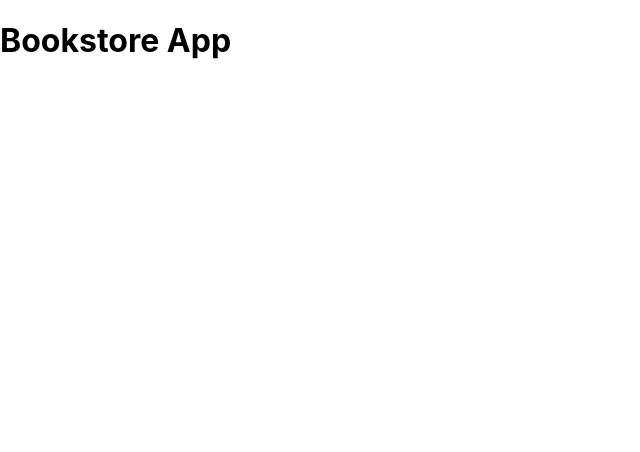
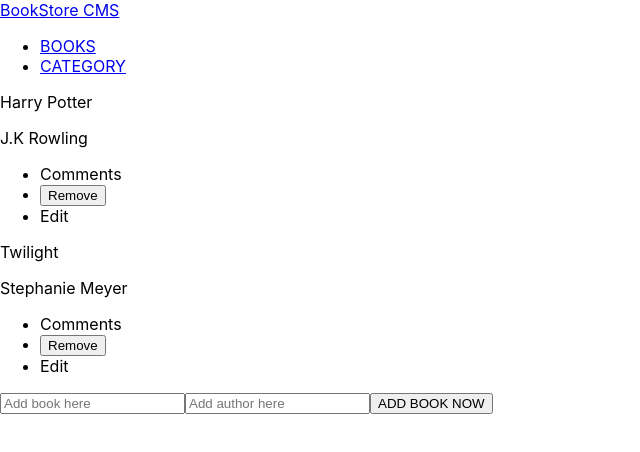
Before and after one commit to Ceemos96/bookstore, a React (Create React App) app: page / in a window 1280 px wide. Shown: the top 452 px of the page, without its empty margins (0-640 px from the left). Built offline with nearby package versions, Linux system fonts and the light colour scheme.

Commit message:
Setup routing and app components

```diff
--- a/src/App.js
+++ b/src/App.js
@@ -1,8 +1,19 @@
+import { Routes, Route } from 'react-router-dom';
+import Navbar from './components/Navbar';
+import Booklist from './components/Booklist';
+import Category from './components/Category';
 import './App.css';
 
 function App() {
   return (
-    <h1>Bookstore App</h1>
+    <div>
+      <Navbar />
+      <Routes>
+        <Route path="/" element={<Booklist />} />
+        <Route path="/category" element={<Category />} />
+      </Routes>
+    </div>
+
   );
 }
 
--- /dev/null
+++ b/src/components/Book.js
@@ -0,0 +1,22 @@
+/* eslint-disable react/prop-types */
+/* eslint-disable react/destructuring-assignment */
+
+import React from 'react';
+
+const Book = ({ data: { title, author } }) => (
+  <div>
+    <div className="book-info">
+      <p>{ title }</p>
+      <p>{ author }</p>
+    </div>
+    <ul className="book-actions">
+      <li>Comments</li>
+      <li>
+        <button type="button">Remove</button>
+      </li>
+      <li>Edit</li>
+    </ul>
+  </div>
+);
+
+export default Book;
--- /dev/null
+++ b/src/components/Booklist.js
@@ -0,0 +1,27 @@
+import React from 'react';
+import InputBook from './InputBook';
+import Book from './Book';
+
+const Booklist = () => {
+  const list = [
+    {
+      title: 'Harry Potter',
+      author: 'J.K Rowling',
+      id: 1,
+    },
+    {
+      title: 'Twilight',
+      author: 'Stephanie Meyer',
+      id: 2,
+    },
+  ];
+
+  return (
+    <div>
+      {list.map((book) => <Book key={book.id} data={book} />)}
+      <InputBook />
+    </div>
+  );
+};
+
+export default Booklist;
--- /dev/null
+++ b/src/components/Category.js
@@ -0,0 +1,5 @@
+const Category = () => (
+  <button type="button">Check Status</button>
+);
+
+export default Category;
--- /dev/null
+++ b/src/components/InputBook.js
@@ -0,0 +1,21 @@
+const InputBook = () => (
+  <form className="form-container">
+    <input
+      type="text"
+      className="input-book"
+      placeholder="Add book here"
+      name="book-input"
+    />
+    <input
+      type="text"
+      className="input-author"
+      placeholder="Add author here"
+      name="book-author"
+    />
+    <button type="submit" className="input-submit">
+      ADD BOOK NOW
+    </button>
+  </form>
+);
+
+export default InputBook;
--- /dev/null
+++ b/src/components/Navbar.js
@@ -0,0 +1,23 @@
+import React from 'react';
+import { NavLink } from 'react-router-dom';
+
+const Navbar = () => (
+  <div className="nav-wrapper">
+    <NavLink className="nav-title" to="/">
+      BookStore CMS
+    </NavLink>
+    <ul className="nav-links">
+      <li className="nav-link">
+        <NavLink className="nav-item" activeStyle={{ color: 'blue' }} to="/">
+          BOOKS
+        </NavLink>
+      </li>
+      <li className="nav-link">
+        <NavLink className="nav-item" activeStyle={{ color: 'blue' }} to="/category">
+          CATEGORY
+        </NavLink>
+      </li>
+    </ul>
+  </div>
+);
+export default Navbar;
--- a/src/index.js
+++ b/src/index.js
@@ -1,11 +1,15 @@
 import React from 'react';
 import ReactDOM from 'react-dom/client';
+import { BrowserRouter } from 'react-router-dom';
+import './App.css';
 import './index.css';
 import App from './App';
 
 const root = ReactDOM.createRoot(document.getElementById('root'));
 root.render(
   <React.StrictMode>
-    <App />
-  </React.StrictMode>
+    <BrowserRouter>
+      <App />
+    </BrowserRouter>
+  </React.StrictMode>,
 );
```
